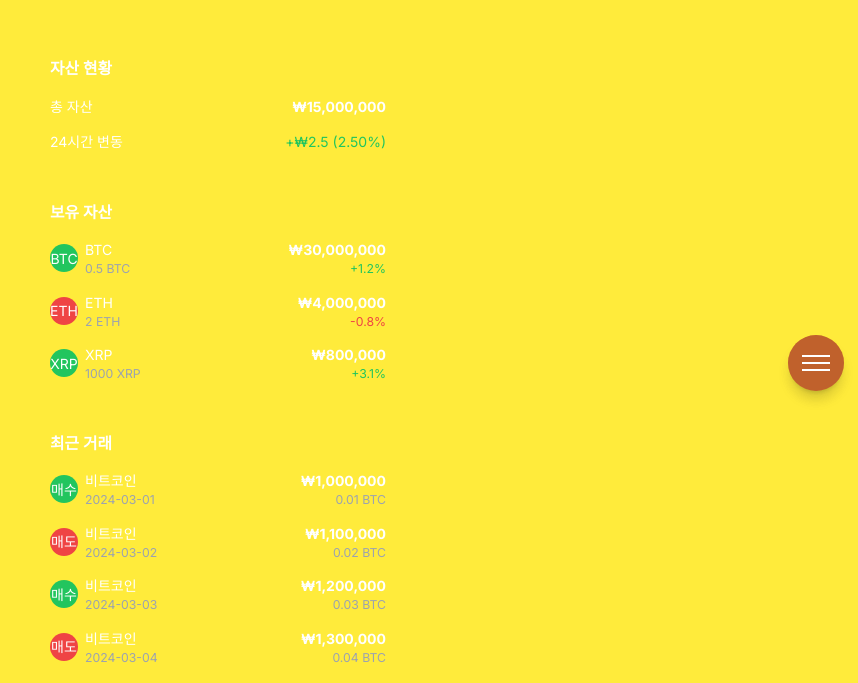
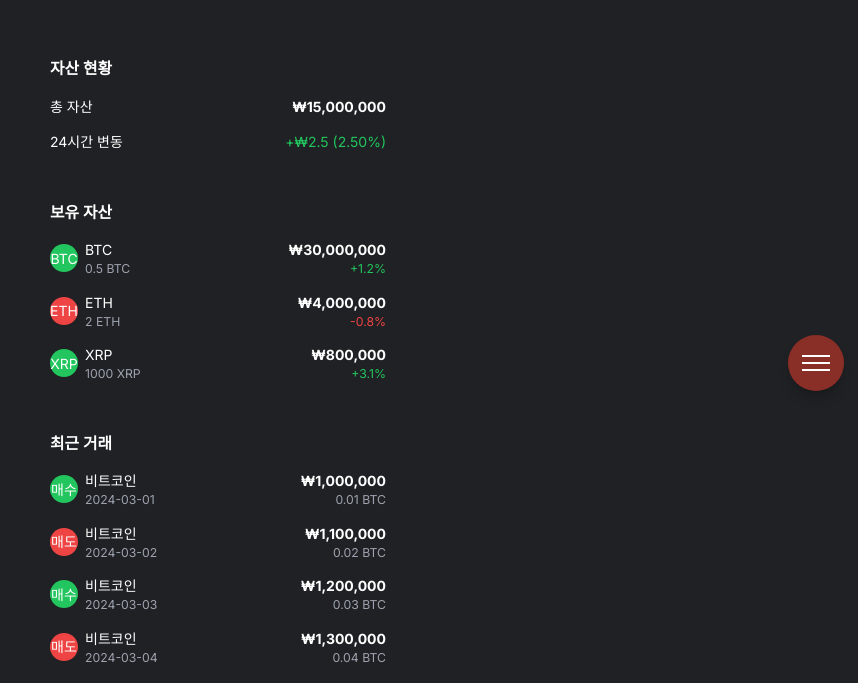
Before and after one commit to imsourceboom/nomorethink-front, a Next.js app: page / in a window 1280 px wide. Shown: the part 117-800 px from the top of the page, without its empty margins (422-1280 px from the left). Built offline with nearby package versions, Linux system fonts and the light colour scheme.

Commit message:
style: 배경색을 #202124(RGB 32, 33, 36)로 변경

```diff
--- a/app/globals.css
+++ b/app/globals.css
@@ -4,13 +4,13 @@
 
 :root {
   /* Telegram WebApp 테마 변수 */
-  --bg-color: #FFEB3B;
-  --text-color: #000000;
+  --bg-color: #202124;
+  --text-color: #ffffff;
   --button-color: #3366FF;
   --button-text-color: #ffffff;
-  --secondary-bg-color: #FFF176;
+  --secondary-bg-color: #292A2D;
   --accent-color: #3366FF;
-  --input-border-color: #FFD600;
+  --input-border-color: #2D3748;
   --tg-bg-color: #0E1621;
   --tg-text-color: #ffffff;
   --tg-hint-color: #999999;
```
